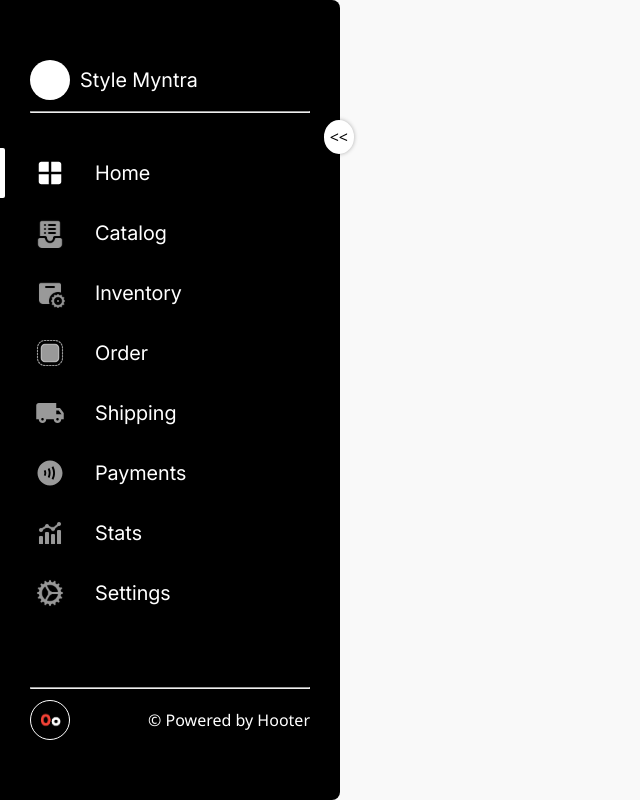
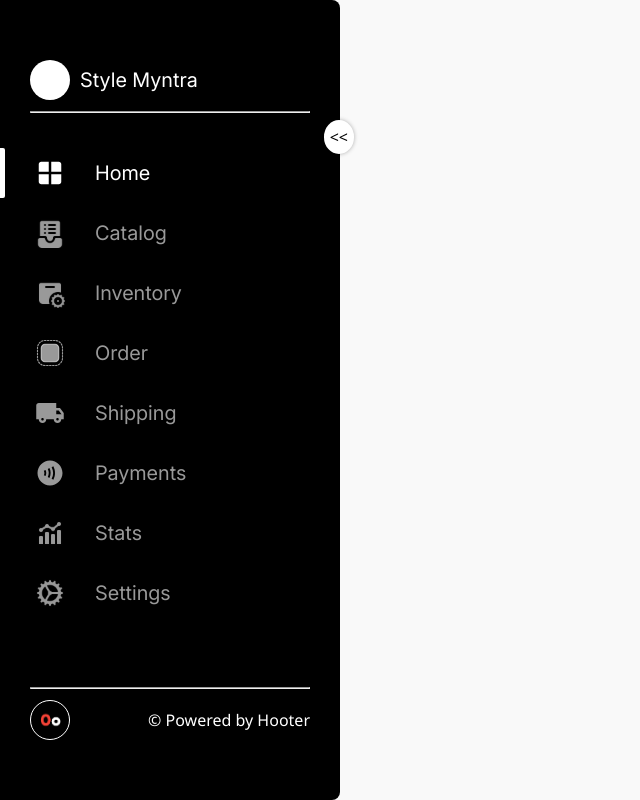
Before and after one commit to Tulsiyan-Fashion-pvt-ltd/Hooter_frontend, a React (Vite) app: page / in a window 1280 px wide. Both pictures are taken after a click on the button ">>". Shown: the whole page, without its empty margins (0-640 px from the left). Built offline with nearby package versions, Linux system fonts and the light colour scheme; no server answers.

Commit message:
completed sidebar style

```diff
--- a/src/components/sidebar.jsx
+++ b/src/components/sidebar.jsx
@@ -6,7 +6,8 @@
 const Sidebar = () => {
   const [activeMenuItem, setActiveMenuItem] = useState(null);
   const [collapsed, setCollapsed] = useState(true);
-  const [indicator, setIndicator] = useState('/');
+  const [indicator, setIndicator] = useState('/'); // indicator stores the values of the items' keys.
+                                                  //  and we can match currently on which item in the sidebar menu we are in
 
   const items = {
     "Home": '/',
@@ -63,7 +64,7 @@
             >
               <div className={clsx(styles.indicator, indicator==items[item]? styles.activeIndicator: styles.inactiveIndicator)}></div>
               <span className={clsx(styles.itemIcons, indicator==items[item]? styles.acitveItemIcons: '')} />
-              {!collapsed && <span className={styles.sidebarLabel}>{item}</span>}
+              {!collapsed && <span className={clsx(styles.sidebarLabel, indicator==items[item]? styles.activeText: '')}>{item}</span>}
             </NavLink>
           ))}
         </div>
--- a/src/css/layout/sidebar.module.css
+++ b/src/css/layout/sidebar.module.css
@@ -116,8 +116,8 @@
 font-size: 20px;
 /* line-height: 100%; */
 letter-spacing: 0%;
+}
 
-}
 
 .navigation a
 {
@@ -146,6 +146,17 @@
   border-radius: 0px 2px 2px 0px;
   transition: height 0.3s ease, opacity 0.3s ease, transform 0.25s ease;
 }
+
+.sidebarLabel{
+  opacity: 0.6;
+}
+
+.activeText
+{
+  opacity: 1;
+  color: var(--main-color--);
+}
+
 
 [key="Home"]
 {
```
